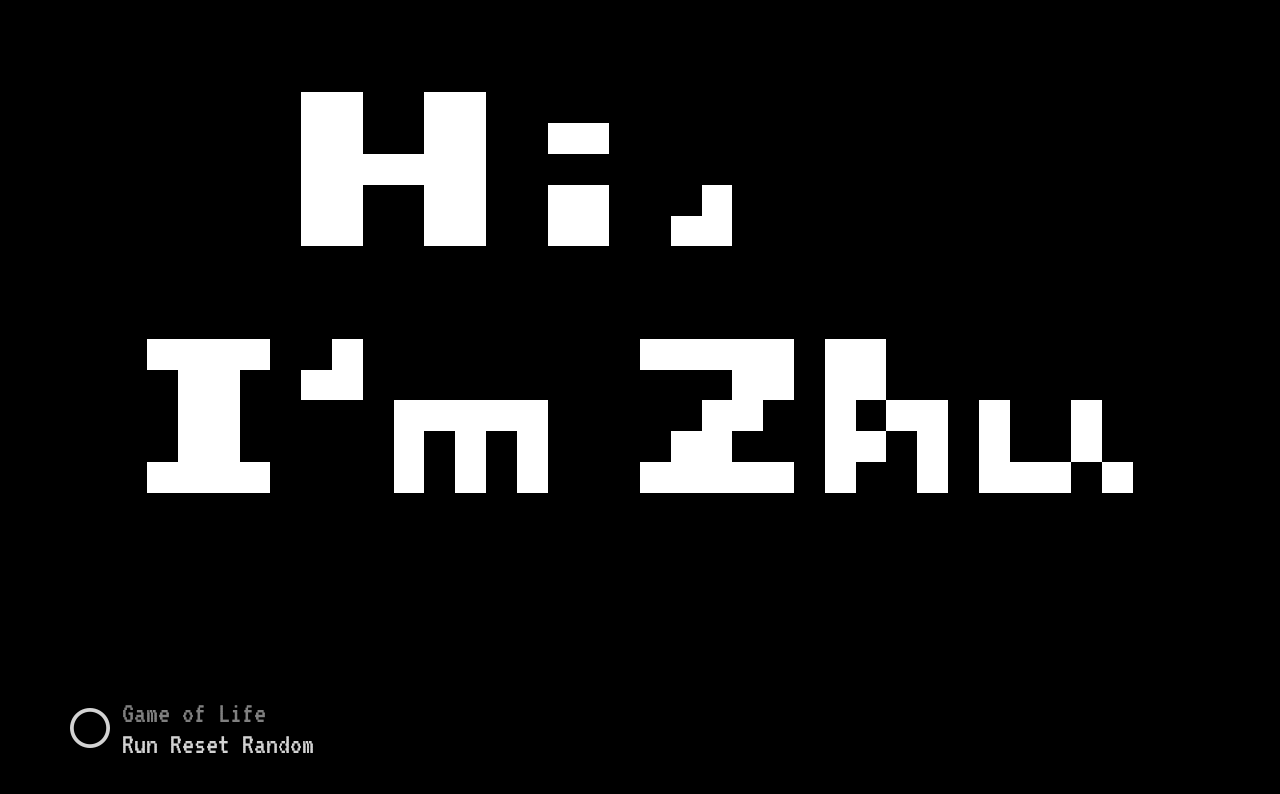
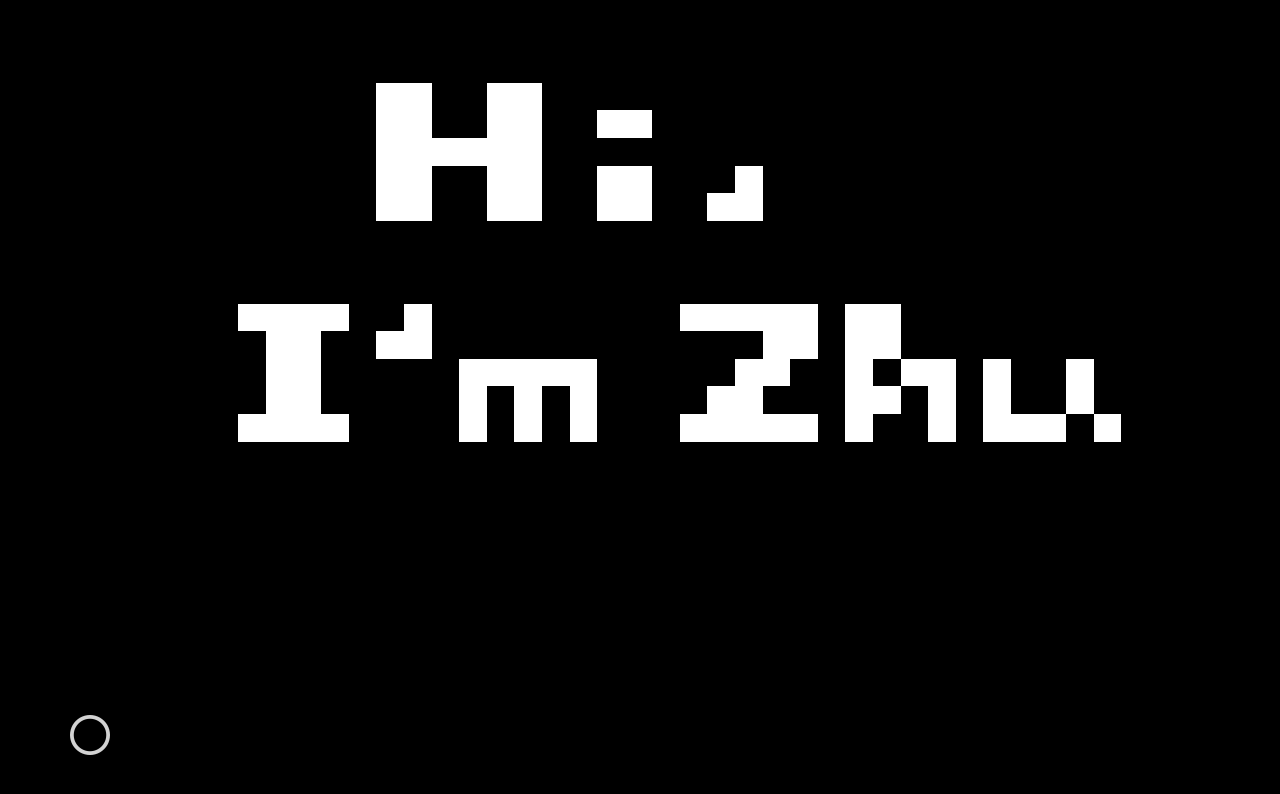
Before and after one commit to blacknstones/game-of-life, a React (Create React App) app: page / in a window 1280 px wide. Shown: the top 794 px of the page. Built offline with nearby package versions, Linux system fonts and the light colour scheme.

Commit message:
add control logic and buttons

```diff
--- a/src/App.tsx
+++ b/src/App.tsx
@@ -1,8 +1,7 @@
-import React, { useState } from "react";
+import React, { useCallback, useRef, useState } from "react";
 import styled from "styled-components";
 import produce from "immer";
 import preset from "./preset.json";
-// import Sketch from "react-p5";
 
 const rowsLength = 40;
 const colsLength = 20;
@@ -10,16 +9,18 @@ const colsLength = 20;
 const Cell = styled.div`
   width: calc(90vw / 40);
   height: calc(90vw / 40);
+  max-width: calc(1024px / 40);
+  max-height: calc(1024px / 40);
   background: ${(props) => (props.isAlive ? "white" : "black")};
   border: 1px solid transparent;
 `;
 
-const makeEmptyGrid = (): number[][] => {
+const generateGrid = (option: "empty" | "random"): number[][] => {
   let emptyGrid = [];
   for (let x = 0; x < rowsLength; x++) {
     emptyGrid[x] = [];
     for (let y = 0; y < colsLength; y++) {
-      emptyGrid[x][y] = 0;
+      emptyGrid[x][y] = option === "empty" ? 0 : Math.round(Math.random());
     }
   }
   return emptyGrid;
@@ -28,22 +29,84 @@ const makeEmptyGrid = (): number[][] => {
 const App: React.FC = () => {
   const [grid, setGrid] = useState(
     preset
+    // Uncomment below to set initial grid to empty
     //   () => {
-    //   return makeEmptyGrid();
+    //   return generateEmptyGrid();
     // }
   );
 
   const [isRunning, setIsRunning] = useState(false);
+  const runningRef = useRef(isRunning);
+  runningRef.current = isRunning;
 
-  // use immer to nutate cell and update grid state
+  const [interval, setInterval] = useState(200);
+
+  const [menuIsOpen, setMenuIsOpen] = useState(false);
+
+  // use immer to mutate grid state
   const handleCellClick = (x: number, y: number) => {
+    // setGrid(grid => {
+    //   let newGrid = grid;
+    //   newGrid[x][y] = grid[x][y] ? 0 : 1;
+    //   return newGrid;
+    // });
+
     let newGrid = produce(grid, (draftGrid) => {
       draftGrid[x][y] = grid[x][y] ? 0 : 1;
     });
     setGrid(newGrid);
     console.log("clicked");
-    console.table(JSON.stringify(grid));
+    // console.table(JSON.stringify(grid));
   };
+
+  const countNeighbors = (grid: number[][], x: number, y: number): number => {
+    let count = 0;
+    // iterate neighbor cells
+    for (let i of [-1, 0, 1]) {
+      for (let j of [-1, 0, 1]) {
+        // ignore edge cells
+        if (
+          x + i >= 0 &&
+          x + i < rowsLength &&
+          y + j >= 0 &&
+          y + j < colsLength
+        ) {
+          count += grid[x + i][y + j];
+        }
+      }
+    }
+    // subtract the cell itself
+    count -= grid[x][y];
+    return count;
+  };
+
+  // useCallback hook to avoid creating a new function in every re-render
+  const runIteration = useCallback(() => {
+    console.log("isRunning: ", isRunning);
+    console.log("runningRef", runningRef);
+    // useRef hook to grab the current isRunning state
+    if (!runningRef.current) {
+      return;
+    }
+
+    setGrid((grid) =>
+      produce(grid, (draftGrid) => {
+        for (let i = 0; i < rowsLength; i++) {
+          for (let j = 0; j < colsLength; j++) {
+            let neighbors = countNeighbors(grid, i, j);
+            // rule for generating next cell state
+            if (neighbors < 2 || neighbors > 3) {
+              draftGrid[i][j] = 0;
+            } else if (grid[i][j] === 0 && neighbors === 3) {
+              draftGrid[i][j] = 1;
+            }
+          }
+        }
+      })
+    );
+
+    setTimeout(runIteration, interval);
+  }, [interval, isRunning]);
 
   return (
     <div className="App">
@@ -68,20 +131,49 @@ const App: React.FC = () => {
         </div>
 
         <div className="menu">
-
-          <button className="menu-button">
+          <button
+            className="menu-button"
+            onClick={() => {
+              setMenuIsOpen(!menuIsOpen);
+            }}
+          >
             <i className="far fa-circle"></i>
           </button>
 
-          <div className="toggle">
-            <p className="intro">Game of Life</p>
-            <div className="actions">
-              <button>Run</button>
-              <button>Reset</button>
-              <button>Random</button>
+          {menuIsOpen && (
+            <div className="toggle">
+              <p className="intro">Game of Life</p>
+              <div className="actions">
+                <button
+                  onClick={() => {
+                    setIsRunning(!isRunning);
+                    if (!isRunning) {
+                      runningRef.current = true;
+                      runIteration();
+                    }
+                  }}
+                >
+                  {isRunning ? "Stop" : "Run"}
+                </button>
+                <button
+                  onClick={() => {
+                    setIsRunning(false);
+                    setGrid(preset);
+                  }}
+                >
+                  Reset
+                </button>
+                <button
+                  onClick={() => {
+                    setIsRunning(false);
+                    setGrid(generateGrid("random"));
+                  }}
+                >
+                  Random
+                </button>
+              </div>
             </div>
-          </div>
-
+          )}
         </div>
       </div>
     </div>
--- a/src/index.css
+++ b/src/index.css
@@ -5,7 +5,10 @@
 font-family: 'Press Start 2P', cursive;
 font-family: 'VT323', monospace;
 */
-
+.App {
+    height: 100vh;
+    width: 100vw;
+}
 .game {
     display: flex;
     justify-content: center;
@@ -18,6 +21,7 @@ font-family: 'VT323', monospace;
 .grid-wrapper {
     display: flex;
     flex-direction: row;
+    max-width: 1024px;
 }
 
 .cols-wrapper {
```
Also changed, not shown: 1 other file (tests, documents, lock files or other folders).
